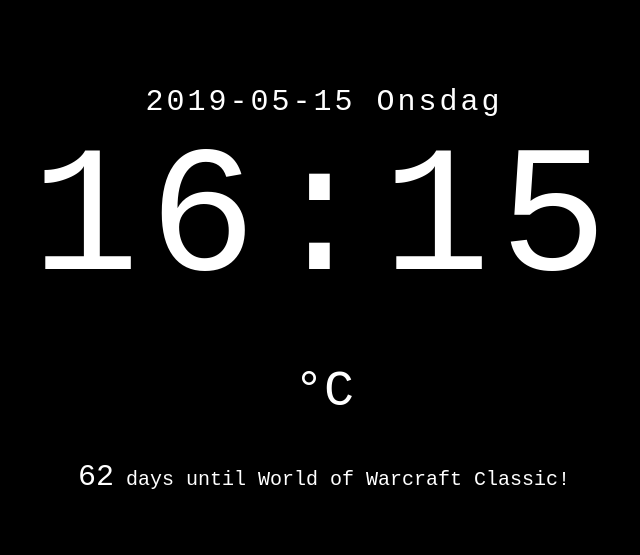
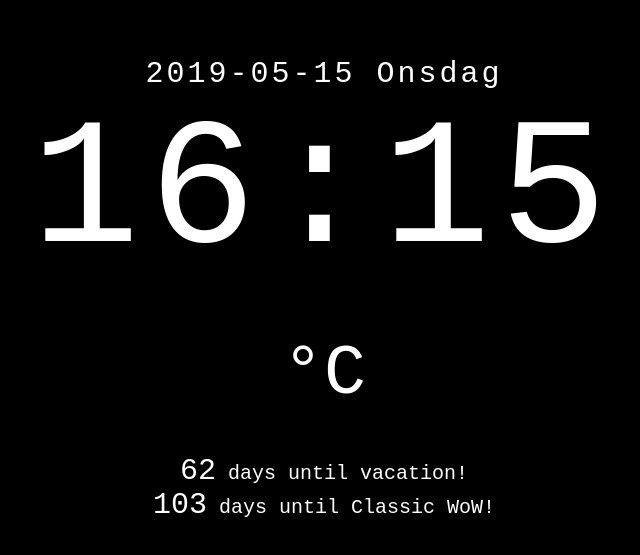
Before and after one commit to LoveLegacy/lovelegacy.github.io, a plain HTML site: page index.html in a window 1280 px wide. Shown: the part 111-666 px from the top of the page, without its empty margins (316-956 px from the left). Drawn offline with nearby package versions, Linux system fonts and the light colour scheme; no server answers.

Commit message:
add vacation countdown

```diff
--- a/index.html
+++ b/index.html
@@ -17,7 +17,8 @@
       <p class="date">{{ date }}</p>
       <p class="time">{{ time }}</p>
       <p class="weather"> <i v-bind:class="weatherSymbol"></i> {{ weather }}°C</p>
-      <p class="count-down"><span class="count-down-date">{{ countDown }}</span> days until World of Warcraft Classic!</p>
+      <p class="count-down"><span class="count-down-date">{{ vacationDaysLeft }}</span> days until vacation!</p>
+      <p class="count-down"><span class="count-down-date">{{ classicDaysLeft }}</span> days until Classic WoW!</p>
     </div>
 
     <script src="script.js"></script>
--- a/script.js
+++ b/script.js
@@ -44,13 +44,21 @@ function updateWeather(){
 
 function updateCountDown(){
     today=new Date();
-    var cmas=new Date(today.getFullYear(), 06, 16);
+    var one_day=1000*60*60*24;
+
+    var vacation=new Date(today.getFullYear(), 06, 16);
+    var classic=new Date(today.getFullYear(), 07, 26);
+
     if (today.getMonth()==11 && today.getDate()>25) {
-        cmas.setFullYear(cmas.getFullYear()+1);
+        vacation.setFullYear(vacation.getFullYear()+1);
+        classic.setFullYear(classic.getFullYear()+1);
     }
-    var one_day=1000*60*60*24;
-    var daysLeft = (Math.ceil((cmas.getTime()-today.getTime())/(one_day)));
-    clock.countDown = daysLeft;
+
+    var vacationDaysLeft = (Math.ceil((vacation.getTime()-today.getTime())/(one_day)));
+    var classicDaysLeft = (Math.ceil((classic.getTime()-today.getTime())/(one_day)));
+
+    clock.vacationDaysLeft = vacationDaysLeft;
+    clock.classicDaysLeft = classicDaysLeft;
 
     setTimeout(updateCountDown, 1000*60);
 }
--- a/style.css
+++ b/style.css
@@ -31,7 +31,7 @@ p {
     font-size: 30px;
 }
 .weather {
-    font-size: 50px;
+    font-size: 70px;
     padding: 40px 0;
 }
 .count-down{
```
